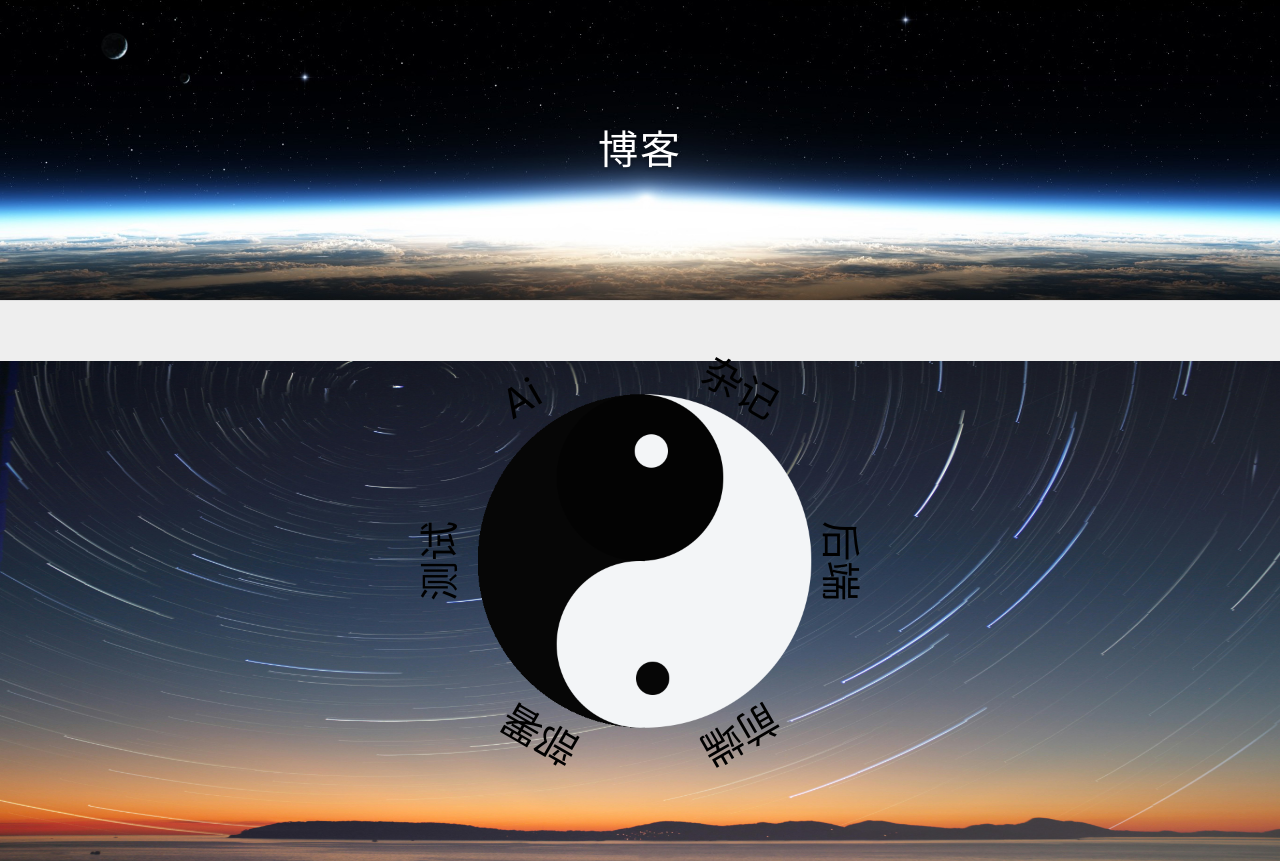
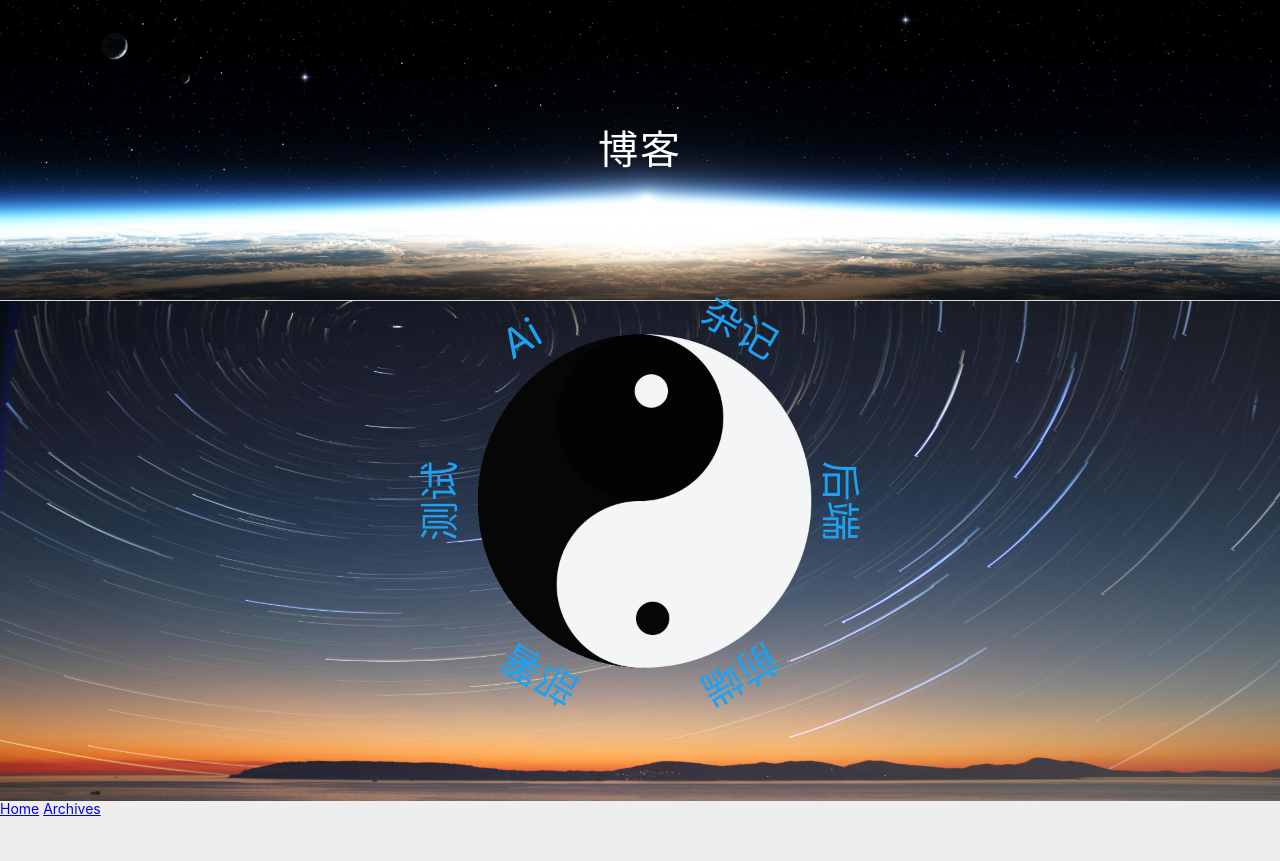
Before and after one commit to love-forever-day/love-forever-day.git.io, a plain HTML site: page type/index.html in a window 1280 px wide. After the commit the page ends 817 px from the top, so only its background shows below. Drawn offline with Linux system fonts and the light colour scheme.

Commit message:
Site updated: 2024-03-29 17:09:49

```diff
--- a/type/index.css
+++ b/type/index.css
@@ -12,7 +12,6 @@
   left: 50%;
   margin-left: -200px;
   position: relative;
-  margin-top: 60px;
   display: flex;
   justify-content: center;
   align-items: start;
@@ -25,7 +24,7 @@
   height: 80px;
   line-height: 80px;
   font-size: 40px;
-  color: #000;
+  color: #1da1f2;
   position: absolute;
   margin-top: -40px;
 }
```
